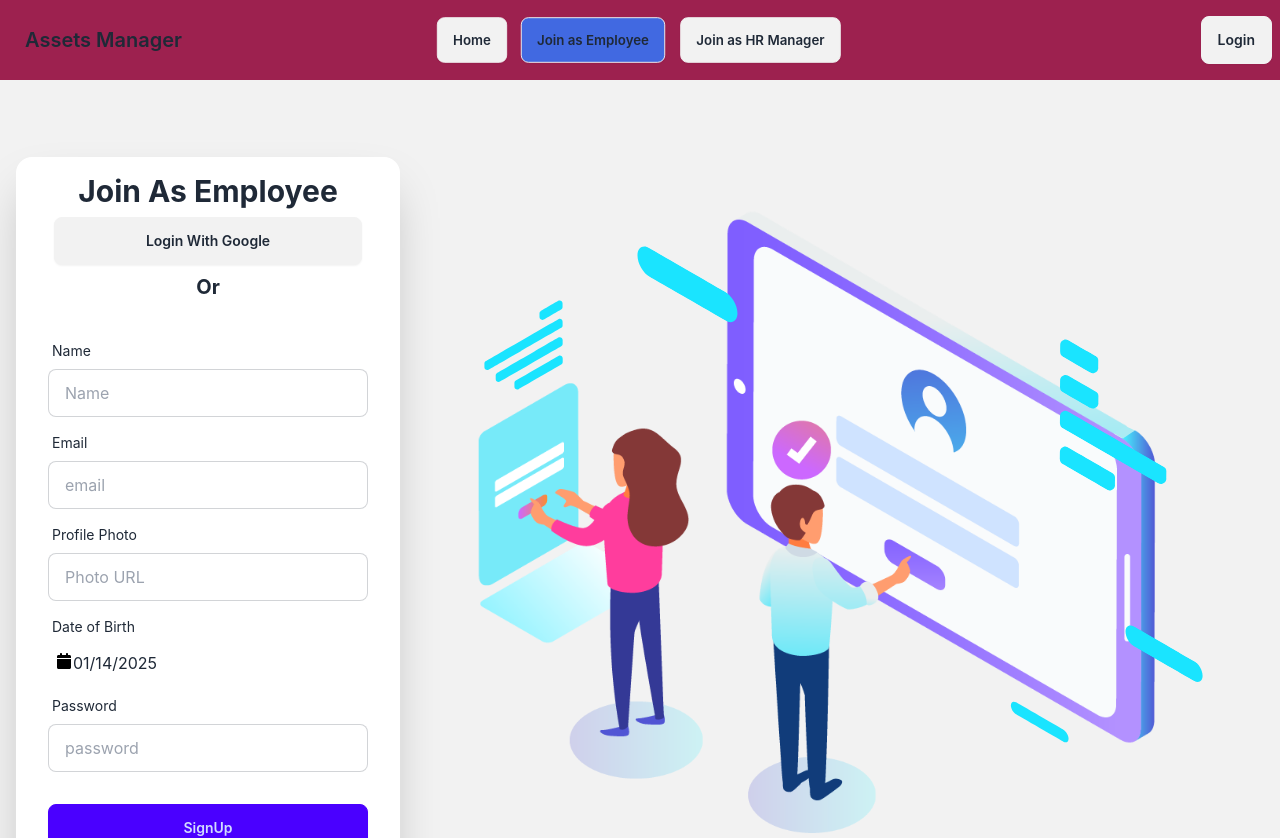
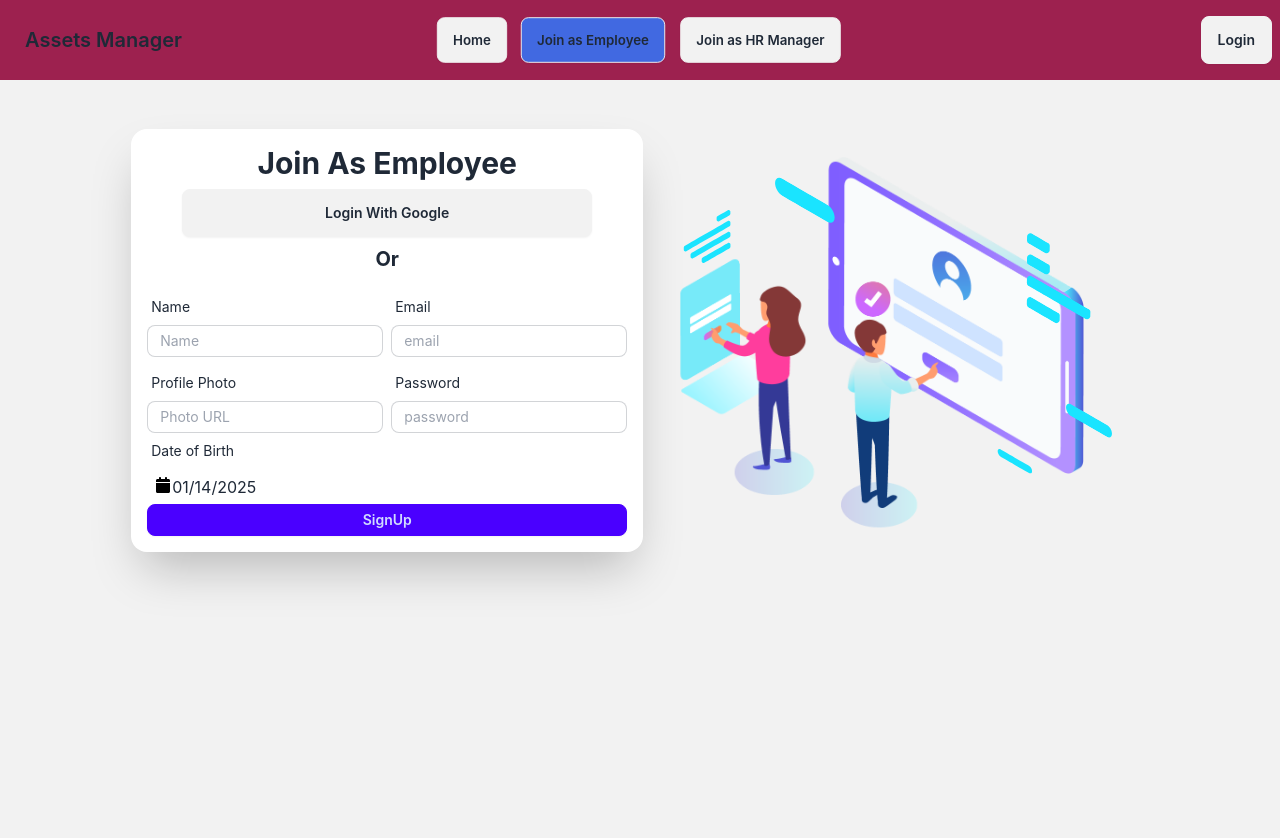
Before and after one commit to mahmud819/assets-management-clint-repo, a React (Vite) app: page /joinAsEmployee in a window 1280 px wide. Shown: the top 838 px of the page. Built offline with nearby package versions, Linux system fonts and the light colour scheme; no server answers.

Commit message:
Join as employee page polish

```diff
--- a/src/Component/Login/Login.jsx
+++ b/src/Component/Login/Login.jsx
@@ -78,11 +78,11 @@ const Login = () => {
     }
     return (
       <div className="bg-base-200 min-h-screen">
-        <div className="flex justify-center items-center flex-col lg:flex-row-reverse  lg:p-2">
+        <div className="flex justify-center items-center flex-col lg:flex-row-reverse  lg:p-4">
           <div className="text-center lg:text-left lg:ml-4">
             <Lottie animationData={signInLottie}></Lottie>
           </div>
-          <div className="bg-base-100 w-full max-w-md shrink-0 shadow-2xl rounded-lg lg:py-2 px-4">
+          <div className="bg-base-100 w-full max-w-md shrink-0 shadow-2xl rounded-lg p2 lg:p-4">
             <h1 className="text-2xl  font-bold text-center">Login now</h1>
             <button onClick={handleSignInGoogle} className='w-[100%] mx-auto btn mt-2'>Login With Google</button>
             <h1 className=' font-bold text-xl text-center pt-2'>Or</h1>
@@ -95,7 +95,7 @@ const Login = () => {
                   type="text"
                   placeholder="User Name"
                   name="name"
-                  className="input input-bordered"
+                  className="input input-bordered input-sm"
                   required
                 />
               </div>
@@ -107,7 +107,7 @@ const Login = () => {
                   type="email"
                   name="email"
                   placeholder="email"
-                  className="input input-bordered"
+                  className="input input-bordered input-sm"
                   required
                 />
               </div>
@@ -119,7 +119,7 @@ const Login = () => {
                   type="password"
                   name="password"
                   placeholder="password"
-                  className="input input-bordered"
+                  className="input input-bordered input-sm"
                   required
                 />
                 <label className="label">
@@ -143,7 +143,7 @@ const Login = () => {
             </div> */}
 
               <div className="form-control">
-                <button className="btn btn-primary">Login</button>
+                <button className="btn btn-primary btn-sm text-large">Login</button>
               </div>
             </form>
           </div>
--- a/src/Pages/JoinAsEmployee/JoinAsEmployee.jsx
+++ b/src/Pages/JoinAsEmployee/JoinAsEmployee.jsx
@@ -6,12 +6,12 @@ import Swal from "sweetalert2";
 // import useAxiosHooks from "../Hooks/useAxiosHooks";
 import { useLocation, useNavigate } from "react-router-dom";
 import DatePicker from "react-datepicker";
-import 'react-datepicker/dist/react-datepicker.css';
+import "react-datepicker/dist/react-datepicker.css";
 import useAxios from "../../SharedElement/Hooks/useAxios";
 
 const JoinAsEmployee = () => {
   const naviGate = useNavigate();
-  const { createUser,signInWithGoogle } = useContext(AuthContext);
+  const { createUser, signInWithGoogle } = useContext(AuthContext);
   const axiosHook = useAxios();
   const navigate = useNavigate();
   const location = useLocation();
@@ -25,9 +25,9 @@ const JoinAsEmployee = () => {
     const email = form.email.value;
     const profilePhoto = form.photo.value;
     const password = form.password.value;
-    const role = 'employee';
+    const role = "employee";
     const birthDay = startDate;
-    const userData = { name, email, profilePhoto,role,birthDay};
+    const userData = { name, email, profilePhoto, role, birthDay };
     console.log(userData);
     createUser(email, password)
       .then((res) => {
@@ -37,12 +37,12 @@ const JoinAsEmployee = () => {
           text: "Your are successfuly join as an Employee",
           icon: "success",
         });
-        axiosHook.post('/users',userData)
-        .then(res=>{
-
+        axiosHook
+          .post("/users", userData)
+          .then((res) => {
             // console.log(res);
           })
-        .catch(err=>{
+          .catch((err) => {
             console.log(err);
           });
       })
@@ -51,37 +51,46 @@ const JoinAsEmployee = () => {
       });
     naviGate("/login");
   };
-  const handleSignInGoogle =()=>{
+  const handleSignInGoogle = () => {
     signInWithGoogle()
-        .then(result=>{
+      .then((result) => {
         // console.log(result);
-          if(result.operationType == 'signIn'){
+        if (result.operationType == "signIn") {
           Swal.fire({
-              title: 'Welcome!,Welcome!',
-              text: 'Login in with Google Successfuly',
-              icon: 'success',
-              confirmButtonText: 'Ok'
+            title: "Welcome!,Welcome!",
+            text: "Login in with Google Successfuly",
+            icon: "success",
+            confirmButtonText: "Ok",
+          });
+        }
+        navigate(location?.state ? location.state : "/");
       })
-          }
-          navigate(location?.state?location.state:'/');
-        })
-        .catch(error=>{
+      .catch((error) => {
         // console.log(error);
-        })
-      }
+      });
+  };
   return (
-    <div className="hero bg-base-200 min-h-screen">
-      <div className="hero-content flex-col lg:flex-row-reverse">
-        <div className="text-center lg:text-left">
+    <div className="bg-base-200  min-h-screen">
+      <div className="flex p-2 justify-center items-center flex-col lg:flex-row-reverse">
+        <div className="w-[40%] text-center lg:text-left">
           <Lottie animationData={lottieData}></Lottie>
         </div>
-        <div className="card bg-base-100 w-full max-w-sm shrink-0 shadow-2xl">
+        <div className="card bg-base-100 w-[70%] max-w-lg shrink-0 shadow-2xl">
           <h1 className="text-3xl font-bold text-center pt-4">
             Join As Employee
           </h1>
-          <button onClick={handleSignInGoogle} className='w-[80%] mx-auto btn mt-2'>Login With Google</button>
-            <h1 className='pt-2 font-bold text-xl text-center'>Or</h1>
-          <form onSubmit={handleJoinAsEmployee} className="card-body">
+          <button
+            onClick={handleSignInGoogle}
+            className="w-[80%] mx-auto btn mt-2"
+          >
+            Login With Google
+          </button>
+          <h1 className="pt-2 font-bold text-xl text-center">Or</h1>
+          <form
+            onSubmit={handleJoinAsEmployee}
+            className="p-4 "
+          >
+            <div className="grid grid-cols-2 gap-2">
               <div className="form-control">
                 <label className="label">
                   <span className="label-text">Name</span>
@@ -90,7 +99,7 @@ const JoinAsEmployee = () => {
                   type="text"
                   placeholder="Name"
                   name="name"
-                className="input input-bordered"
+                  className="input input-bordered input-sm"
                   required
                 />
               </div>
@@ -102,7 +111,7 @@ const JoinAsEmployee = () => {
                   type="email"
                   placeholder="email"
                   name="email"
-                className="input input-bordered"
+                  className="input input-bordered input-sm"
                   required
                 />
               </div>
@@ -114,9 +123,24 @@ const JoinAsEmployee = () => {
                   type="text"
                   placeholder="Photo URL"
                   name="photo"
-                className="input input-bordered"
+                  className="input input-bordered input-sm"
                   required
                 />
+              </div>
+
+              <div className="form-control">
+                <label className="label">
+                  <span className="label-text">Password</span>
+                </label>
+                <input
+                  type="password"
+                  placeholder="password"
+                  name="password"
+                  className="input input-bordered input-sm"
+                  required
+                />
+              </div>
+
             </div>
             <div className="w-full form-control">
                 <label className="label">
@@ -129,19 +153,7 @@ const JoinAsEmployee = () => {
                 />
               </div>
             <div className="form-control">
-              <label className="label">
-                <span className="label-text">Password</span>
-              </label>
-              <input
-                type="password"
-                placeholder="password"
-                name="password"
-                className="input input-bordered"
-                required
-              />
-            </div>
-            <div className="form-control mt-6">
-              <button className="btn btn-primary">SignUp</button>
+                <button className="btn btn-primary btn-sm">SignUp</button>
               </div>
           </form>
         </div>
```
Lines whose indentation alone changed are shown as unchanged.
